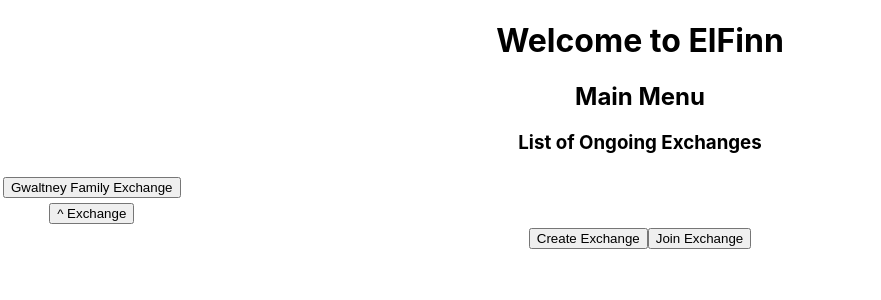
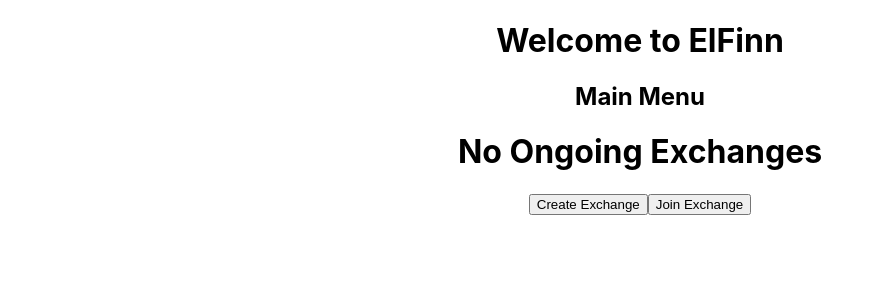
Before and after one commit to gwaltneyluke/elfinn, a React (Create React App) app: page / in a window 1280 px wide. Shown: the top 300 px of the page, without its empty margins (0-881 px from the left). Built offline with nearby package versions, Linux system fonts and the light colour scheme.

Commit message:
feat: add appstate with list of user exchanges

```diff
--- a/src/App.js
+++ b/src/App.js
@@ -1,18 +1,25 @@
 import './App.css';
+import { useReducer } from 'react';
 import { BrowserRouter, Route, Routes } from "react-router-dom";
 
 import MainMenu from './MainMenu';
 import CreateExchange from './CreateExchange';
 import JoinExchange from './JoinExchange';
+import { initialAppState, reducer } from './state/appState';
 
 function App() {
+  const [state, dispatch] = useReducer(reducer, initialAppState);
+  console.log(`re-rendering app: ${JSON.stringify(state)}`);
+
+  const addExchange = (exchange) => { dispatch({ type: 'ADD USER EXCHANGE', newUserExchange: exchange }) }
+
   return (
     <div className="App">
       <h1>Welcome to ElFinn</h1>
       <BrowserRouter>
         <Routes>
-          <Route path='/' element={ <MainMenu /> }/>
-          <Route path='/create-exchange' element={ <CreateExchange /> }/>
+          <Route path='/' element={ <MainMenu listExchanges={state.userExchanges} /> }/>
+          <Route path='/create-exchange' element={ <CreateExchange addExchange={addExchange} /> }/>
           <Route path='/join-exchange' element={ <JoinExchange /> } />
         </Routes>
       </BrowserRouter>
--- a/src/CreateExchange.js
+++ b/src/CreateExchange.js
@@ -3,7 +3,7 @@ import { Link } from 'react-router-dom';
 
 import { initialExchangeState, reducer } from './state/createExchangeState';
 
-function CreateExchange() {
+function CreateExchange({ addExchange }) {
   const [exchangeState, dispatch] = useReducer(reducer, initialExchangeState);
 
   const changeName = (e) => dispatch({ type: 'CHANGE EXCHANGE NAME', exchangeName: e.target.value });
@@ -110,7 +110,7 @@ function CreateExchange() {
           <button type='button' onClick={addMember}>Add Another Member</button>
         </span>
 
-        <button type='button'>Create Exchange!</button>
+        <button type='button' onClick={() => addExchange(exchangeState)}>Create Exchange!</button>
       </form>
 
       <Link to='/'>
--- a/src/MainMenu.js
+++ b/src/MainMenu.js
@@ -2,16 +2,7 @@ import { Link } from 'react-router-dom';
 
 import ListExchanges from './ListExchanges';
 
-function MainMenu() {
-  let listExchanges = [
-    {
-      exchangeName: 'Gwaltney Family Exchange'
-    },
-    {
-      exchangeName: '^ Exchange'
-    }
-  ];
-
+function MainMenu({ listExchanges }) {
   return (
     <div className="MainMenu">
       <h2>Main Menu</h2>
--- /dev/null
+++ b/src/state/appState.js
@@ -0,0 +1,26 @@
+import { v4 as uuidv4 } from 'uuid';
+
+const initialAppState = {
+  userExchanges: []
+};
+
+function reducer(state, action) {
+  switch (action.type) {
+    case 'ADD USER EXCHANGE':
+      return {
+        ...state,
+        userExchanges: [
+          ...state.userExchanges,
+          {
+            id: uuidv4(),
+            ...action.newUserExchange
+          }
+        ]
+      };
+  };
+};
+
+export {
+  initialAppState,
+  reducer
+};
```
